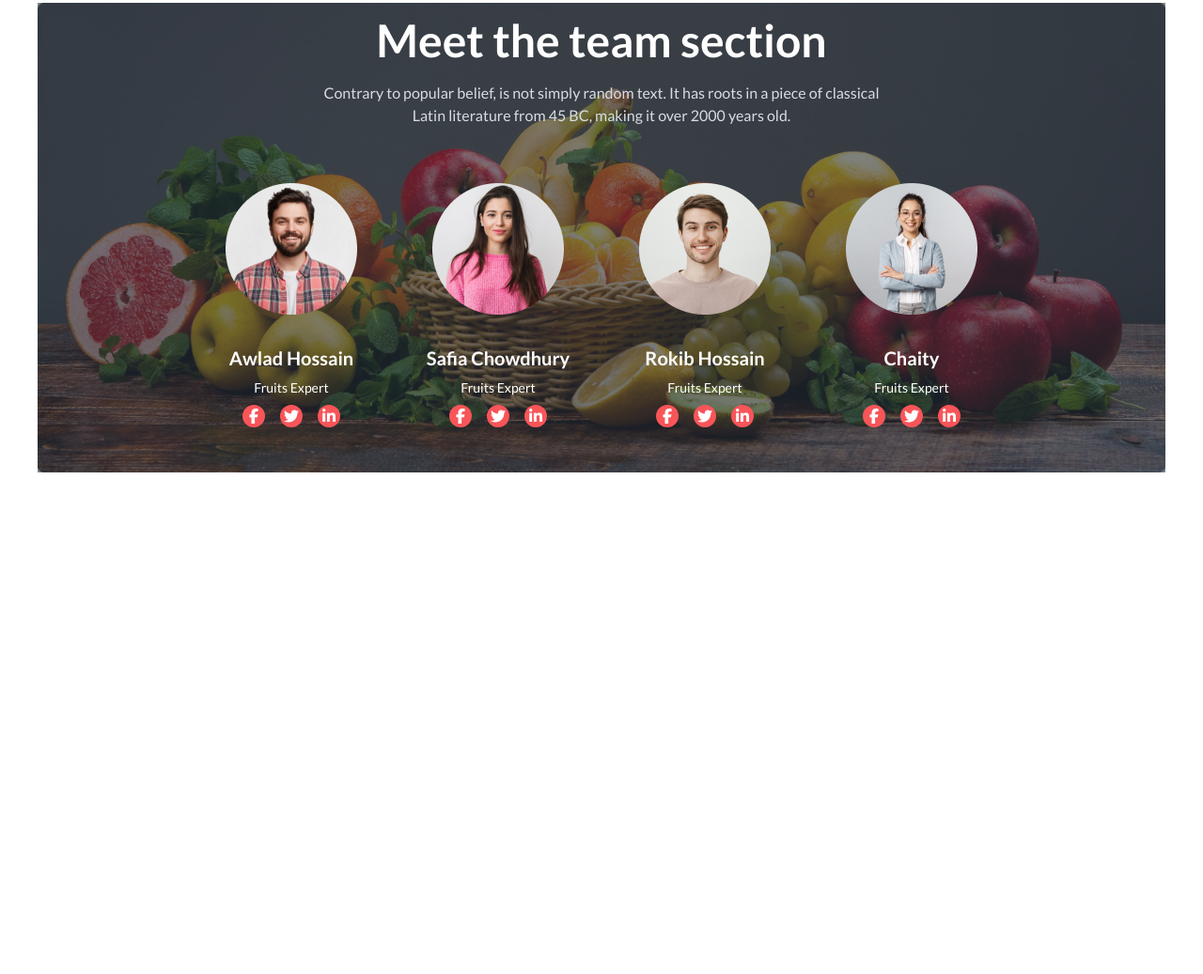
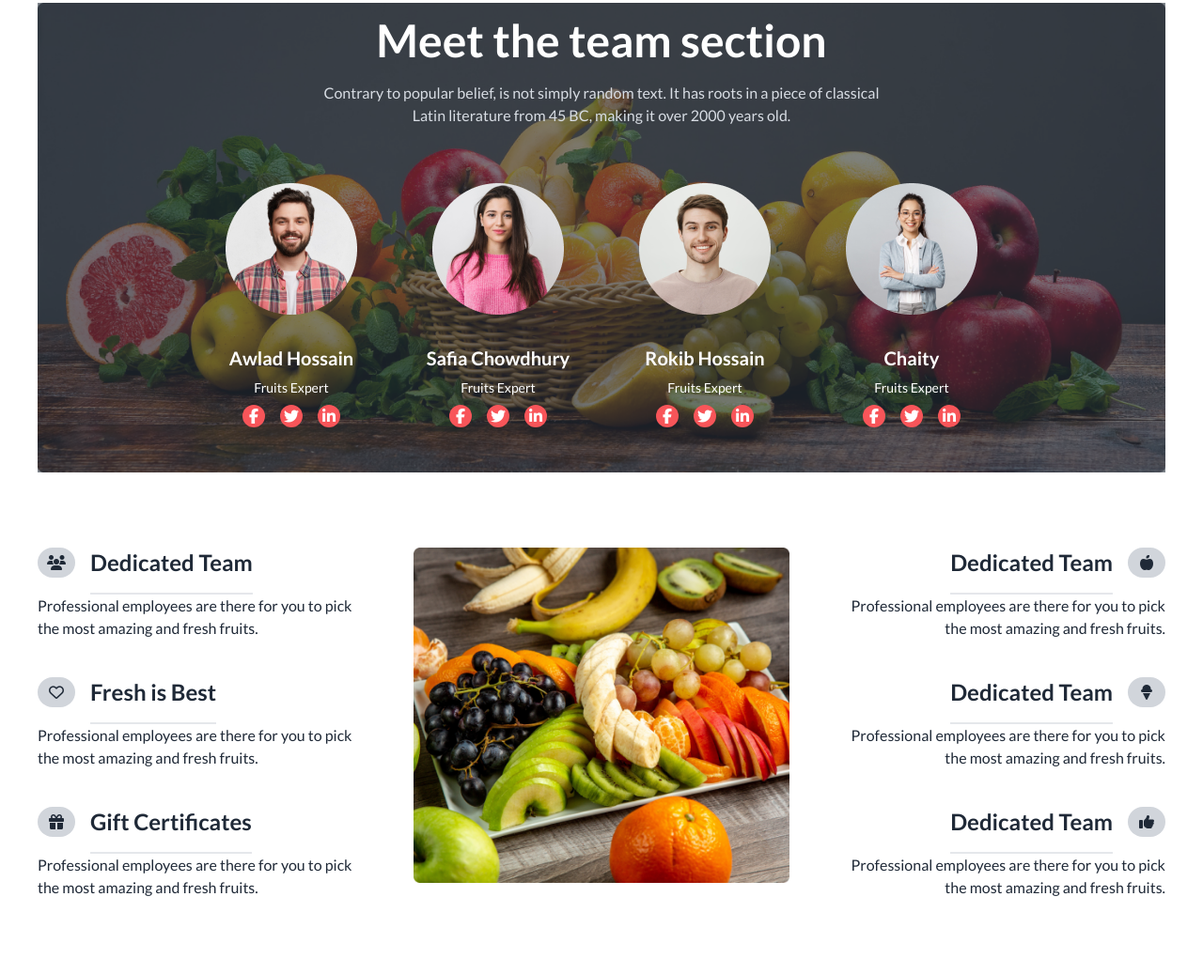
Before and after one commit to sharmin231/fruit-zone-website, a plain HTML site: page index.html in a window 1280 px wide. Shown: the part 1895-2932 px from the top of the page at 94% size. Before the commit the page ends 2438 px from the top, so only its background shows below. Drawn offline with nearby package versions, Linux system fonts and the light colour scheme.

Commit message:
added all

```diff
--- a/index.html
+++ b/index.html
@@ -405,6 +405,86 @@
             </div>
 
         </section>
+
+
+
+        <!-- bonus section -->
+        <section class="container mx-auto p-4 lg:p-10">
+            <!-- content div -->
+            <div>
+                <h2></h2>
+            </div>
+            <!-- container div -->
+            <div class="grid grid-cols-1 lg:grid-cols-3">
+                <!-- left-column div -->
+               <div>
+                <div class="pb-10">
+                    <div class="flex gap-4">
+                        <span><i class="fa-solid fa-users bg-gray-300 w-10 h-8 rounded-full flex justify-center items-center"></i></span>
+                        <h4 class="pb-4 border-b-2 text-2xl font-bold">Dedicated Team</h4>
+                    </div>
+                    <p>Professional employees are there for you to pick <br>
+                        the most amazing and fresh fruits.</p>
+                </div>
+                <div class="pb-10">
+                    <div class="flex gap-4">
+                        <span><i class="fa-regular fa-heart bg-gray-300 w-10 h-8 rounded-full flex justify-center items-center"></i></span>
+                        <h4 class="pb-4 border-b-2 text-2xl font-bold">Fresh is Best</h4>
+                    </div>
+                    <p>Professional employees are there for you to pick <br>
+                        the most amazing and fresh fruits.</p>
+                </div>
+                <div class="pb-10">
+                    <div class="flex gap-4">
+                        <span><i class="fa-solid fa-gift bg-gray-300 w-10 h-8 rounded-full flex justify-center items-center"></i></span>
+                        <h4 class="pb-4 border-b-2 text-2xl font-bold">Gift Certificates</h4>
+                    </div>
+                    <p>Professional employees are there for you to pick <br>
+                        the most amazing and fresh fruits.</p>
+                </div>
+               </div>
+
+                <!-- image div below -->
+                <div class="pb-10">
+                <img src="./images/whychoose1.png" alt="">
+                </div>
+                <!-- right column div -->
+                <div>
+                    <div class="pb-10 text-right">
+                        <div class="flex gap-4 justify-end">
+                            <h4 class="pb-4 border-b-2 text-2xl font-bold ">Dedicated Team</h4>
+                            <span><i class="fa-solid fa-apple-whole bg-gray-300 w-10 h-8 rounded-full flex justify-center items-center"></i></span>
+                        </div>
+                        <p>Professional employees are there for you to pick <br>
+                            the most amazing and fresh fruits.</p>
+                    </div>
+                    <div class="pb-10 text-right">
+                        <div class="flex gap-4 justify-end">
+                            <h4 class="pb-4 border-b-2 text-2xl font-bold ">Dedicated Team</h4>
+                            <span><i class="fa-solid fa-ice-cream bg-gray-300 w-10 h-8 rounded-full flex justify-center items-center"></i></span>
+                        </div>
+                        <p>Professional employees are there for you to pick <br>
+                            the most amazing and fresh fruits.</p>
+                    </div>
+                    <div class="pb-10 text-right">
+                        <div class="flex gap-4 justify-end">
+                            <h4 class="pb-4 border-b-2 text-2xl font-bold ">Dedicated Team</h4>
+                            <span><i class="fa-solid fa-thumbs-up bg-gray-300 w-10 h-8 rounded-full flex justify-center items-center"></i></span>
+                        </div>
+                        <p>Professional employees are there for you to pick <br>
+                            the most amazing and fresh fruits.</p>
+                    </div>
+
+                   </div>
+
+
+
+
+                <!-- below container closing div's -->
+            </div>
+
+
+        </section>
     </main>
 
 </body>
```
